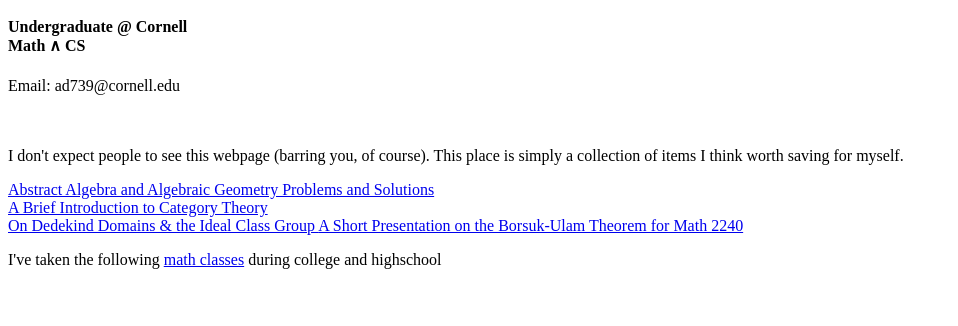
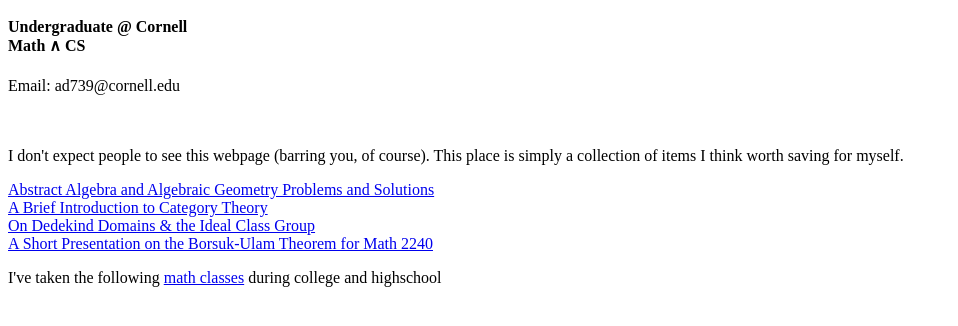
Before and after one commit to polybeandip/polybeandip.github.io, a plain HTML site: page index.html in a window 1280 px wide. Shown: the part 48-374 px from the top of the page, without its empty margins (0-958 px from the left). Drawn offline with Linux system fonts and the light colour scheme.

Commit message:
Update index.html

```diff
--- a/index.html
+++ b/index.html
@@ -22,7 +22,7 @@
 
 			<a href="Algebra/AlgSols.pdf"> Abstract Algebra and Algebraic Geometry Problems and Solutions </a><br>
 			<a href="Expository/Category_Theory.pdf"> A Brief Introduction to Category Theory </a><br>
-			<a href="Expository/Dedekind_Domains.pdf"> On Dedekind Domains & the Ideal Class Group </a>
+			<a href="Expository/Dedekind_Domains.pdf"> On Dedekind Domains & the Ideal Class Group </a><br>
 			<a href="top_combi.pdf"> A Short Presentation on the Borsuk-Ulam Theorem for Math 2240 </a>
 
         </p>
```
